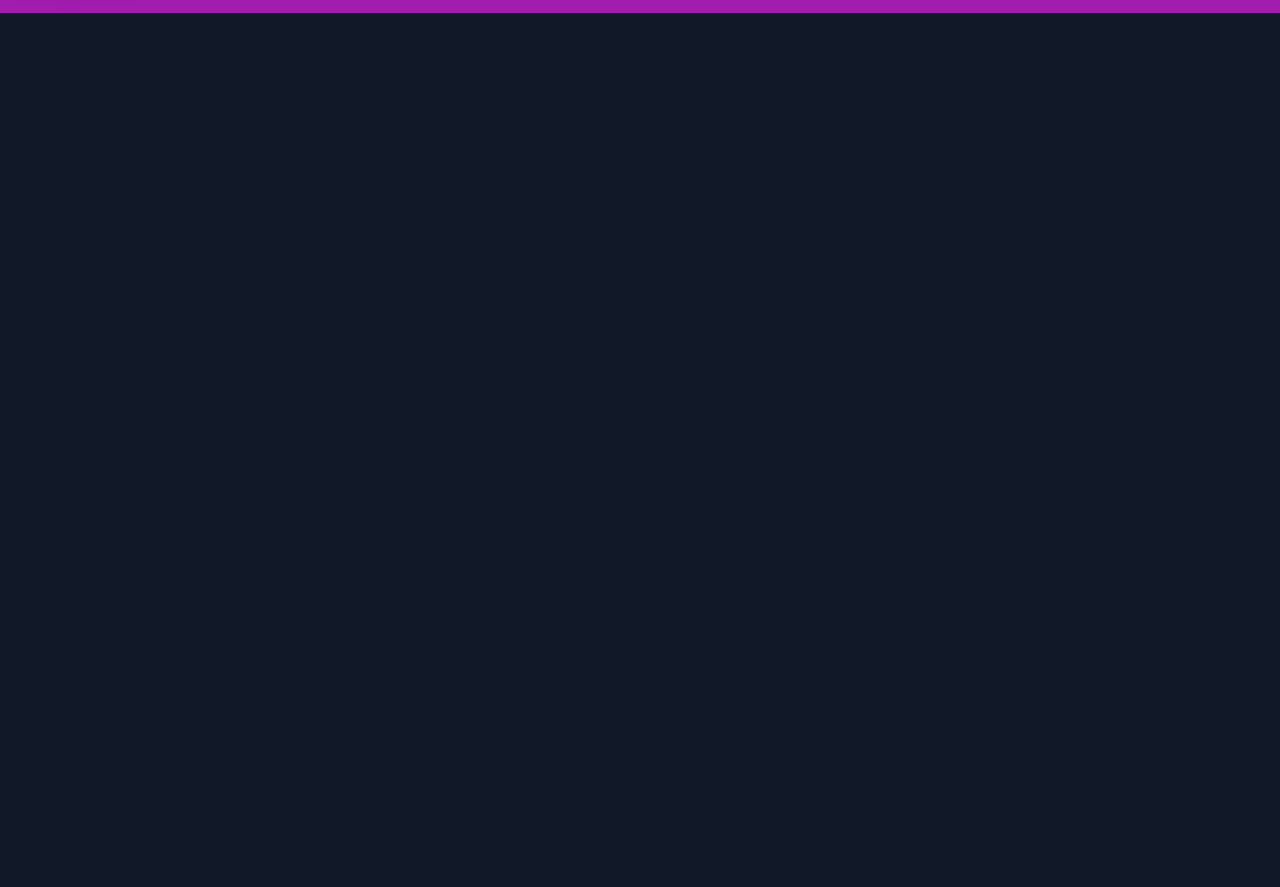
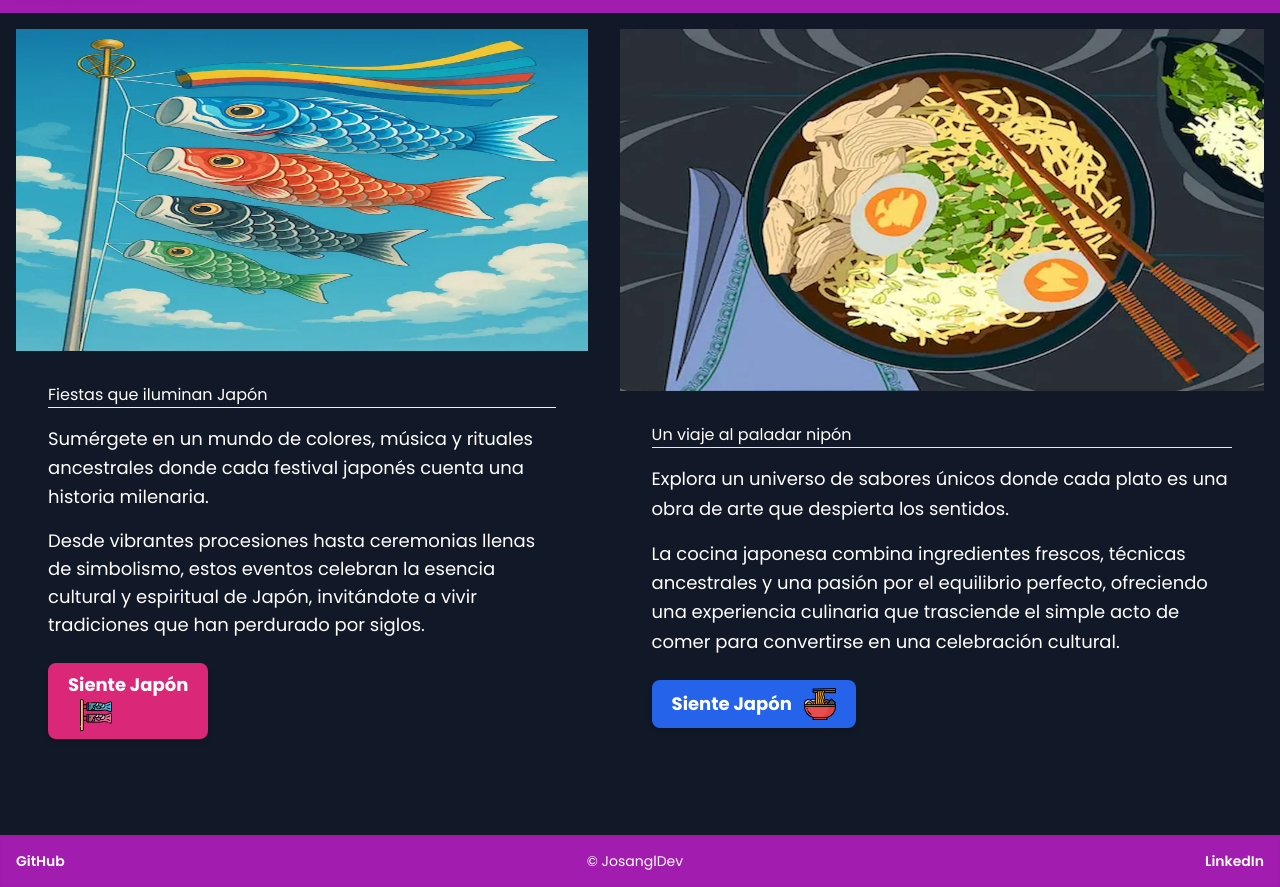
Before and after one commit to josangldev/Japon-Web, a website built with Vite: page index.html in a window 1280 px wide. Shown: the part 63-950 px from the top of the page. Before the commit the page ends 800 px from the top, so only its background shows below. Built offline with nearby package versions, Linux system fonts and the light colour scheme.

Commit message:
Añadiendo index

```diff
--- a/index.html
+++ b/index.html
@@ -38,8 +38,58 @@
         </nav>
       </div>
     </header>
-    <main>
-
+    <main class="container mx-auto p-4 md:p8 flex flex-col gap-10 grow">
+      <section class="flex flex-col lg:flex-row gap-8">
+        <article class="content-article animate-fadeIn">
+          <picture>
+            <source srcset="src/assets/images/koi-desktop.webp" media="(min-width: 1024px)">
+            <source srcset="src/assets/images/koi-tablet.webp" media="(min-width: 768px)">
+            <img src="src/assets/images/koi-mobile.webp" alt="Koi" class="article-img animate-fadeIn" loading="lazy">
+          </picture>
+          <div class="p-8 flex flex-col flex-1">
+            <h2 class="section-title animate-fadeIn">Fiestas que iluminan Japón</h2>
+            <hr class="hr-center-sm border-pink-100 mb-4">
+            <p class="text-gray-700 dark:text-white leading-relaxed text-lg mb-4">
+              Sumérgete en un mundo de colores, música y rituales ancestrales donde
+              cada festival japonés cuenta una historia milenaria.
+            </p>
+            <p class="text-gray-700 dark:text-white leadin-relaxed text-lg mb-6">
+              Desde vibrantes procesiones hasta ceremonias llenas de simbolismo, estos eventos celebran la esencia cultural y espiritual de Japón, invitándote a vivir tradiciones que han perdurado por siglos.
+            </p>
+            <a class="inlinex-flex items-center justify-center bg-pink-600 hover:bg-pink-700 text-white font-bold py-2 px-5 rounded-lg shadow-md transition-colors text-lg w-fit btn-bounce" href="events.html">Siente Japón
+              <img class="ml-3 w-8 h-8" src="src/assets/icons/eventos.webp" alt="Eventos" loading="lazy">
+            </a>
+          </div>
+        </article>
+        <article class="content-article animate-fadeIn">
+          <picture>
+            <source srcset="src/assets/images/ramen-desktop.webp" media="(min-width: 1024px)">
+            <source srcset="src/assets/images/ramen-tablet.webp" media="(min-width: 768px)">
+            <img src="src/assets/images/ramen-mobile.webp" alt="Ramen" class="article-img animate-fadeIn" loading="lazy" />
+          </picture>
+          <div class="p-8 flex flex-col flex-1">
+            <h2 class="section-title animate-fadeIn">Un viaje al paladar nipón</h2>
+            <hr class="hr-center-sm border-blue-100 mb-4" />
+            <p class="text-gray-700 dark:text-white leading-relaxed text-lg mb-4">
+              Explora un universo de sabores únicos donde cada plato es una obra de arte que despierta los sentidos.
+            </p>
+            <p class="text-gray-700 dark:text-white leading-relaxed text-lg mb-6">
+              La cocina japonesa combina ingredientes frescos, técnicas ancestrales y una pasión por el equilibrio perfecto, ofreciendo una experiencia culinaria que trasciende el simple acto de comer para convertirse en una celebración cultural.
+            </p>
+            <a class="inline-flex items-center justify-center bg-blue-600 hover:bg-blue-700 text-white font-bold py-2 px-5 rounded-lg shadow-md transition-colors text-lg w-fit btn-bounce" href="comidas.html">
+              Siente Japón
+              <img class="ml-3 w-8 h-8" src="src/assets/icons/ramen.webp" alt="comidas" loading="lazy" />
+            </a>
+          </div>
+        </article>
+      </section>
     </main>
+    <footer class="bg-sakura dark:bg-dark-header text-tori dark:text-white mt-12 shadow-inner animate-fadeIn">
+      <div class="w-full flex flex-row justify-between items-center text-sm p-4">
+        <a href="https://github.com/JosanglDev" class="transition-colors font-semibold underline-anim" target="_blank" rel="noopener">GitHub</a>
+        <p class="font-light mb-0 mx-auto">&copy; JosanglDev</p>
+        <a href="https://www.linkedin.com/in/jos%C3%A9-antonio-garc%C3%ADa-l%C3%B3pez-4ba263347/" class="transition-colors font-semibold underline-anim" target="_blank" rel="noopener">LinkedIn</a>
+      </div>
+    </footer>
   </body>
 </html>
```
